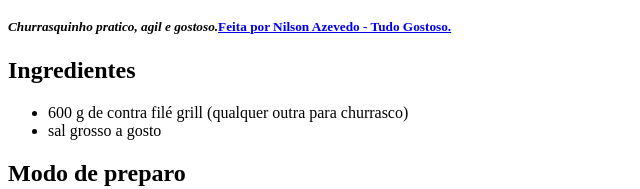
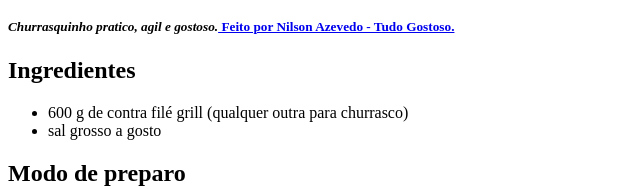
Before and after one commit to iCoffeezin/odin-recipes, a plain HTML site: page recipes/churrasco-fritadeira-eletrica.html in a window 1280 px wide. Shown: the part 227-416 px from the top of the page, 0-640 px from the left. Drawn offline with Linux system fonts and the light colour scheme.

Commit message:
Update churrasco-fritadeira-eletrica.html

```diff
--- a/recipes/churrasco-fritadeira-eletrica.html
+++ b/recipes/churrasco-fritadeira-eletrica.html
@@ -3,7 +3,7 @@
 <head><title>Churrasco na Fritadeira Eletrica</title></head>
 <h1>Churrasco na Fritadeira Eletrica</h1>
 <img width="210" src="https://img.itdg.com.br/tdg/images/recipes/000/190/867/357323/357323_original.jpg?mode=crop&width=710&height=400" alt="Carne assada ao ponto na fritadeira eletrica">
-<h5><em>Churrasquinho pratico, agil e gostoso.</em><a href="https://www.tudogostoso.com.br/receita/190867-churrasco-na-fritadeira-eletrica.html">Feita por Nilson Azevedo - Tudo Gostoso.</a></h5>
+<h5><em>Churrasquinho pratico, agil e gostoso.</em><a href="https://www.tudogostoso.com.br/receita/190867-churrasco-na-fritadeira-eletrica.html"> Feito por Nilson Azevedo - Tudo Gostoso.</a></h5>
 
 <h2>Ingredientes</h2>
 <ul>
```
